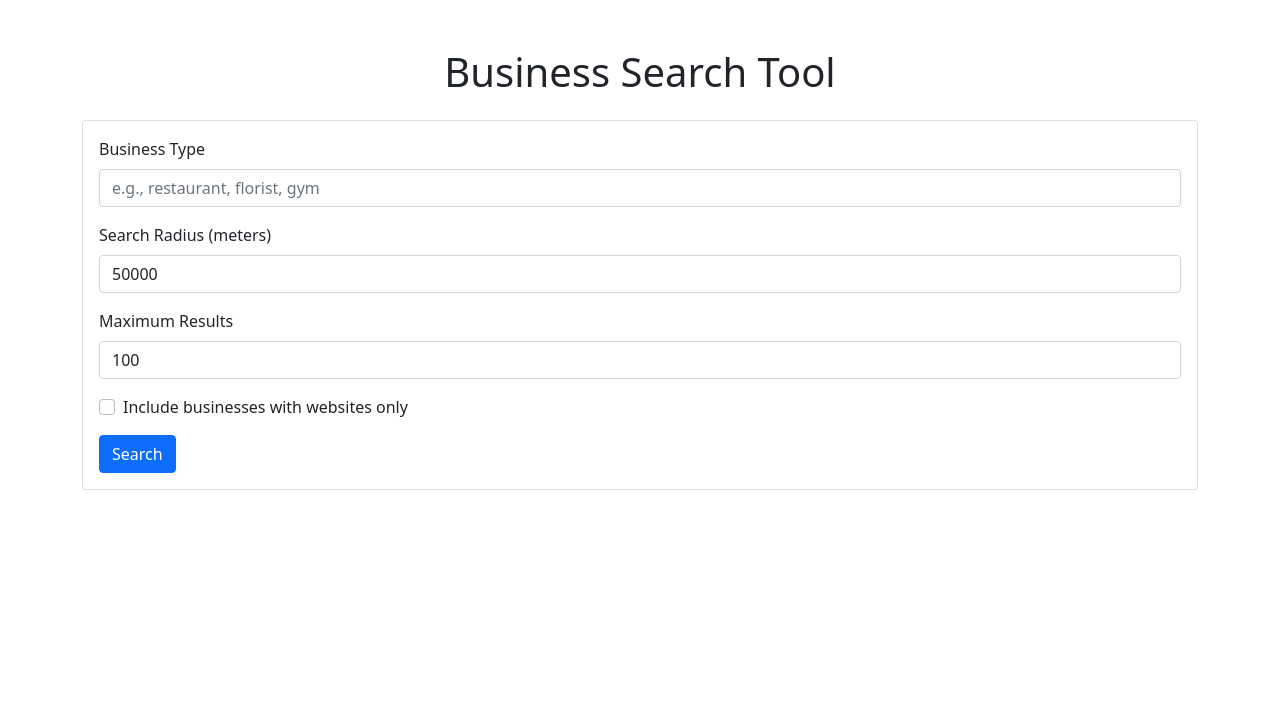
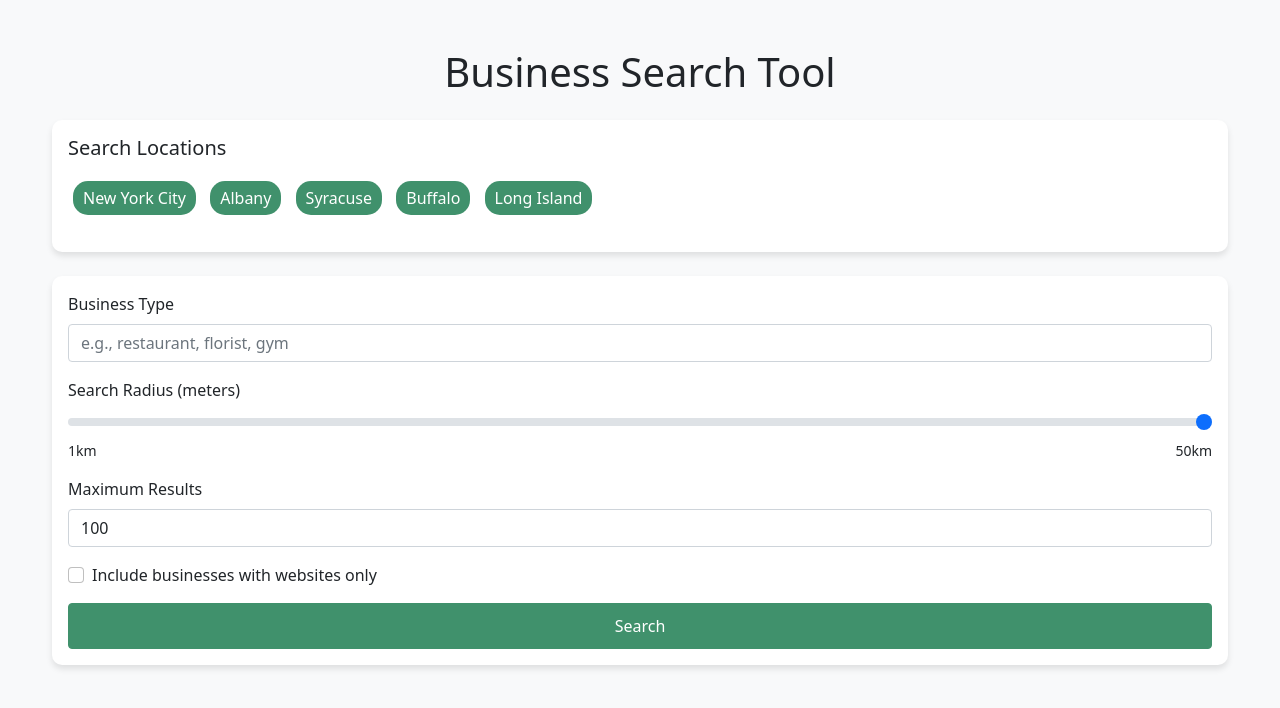
Before and after one commit to cwmccann21/BusinessScraper, a Flask app: page / in a window 1280 px wide. Shown: the top 708 px of the page. Run offline with Flask 3, Linux system fonts and the light colour scheme.

Commit message:
Improve error handling and restore UI design

```diff
--- a/app.py
+++ b/app.py
@@ -3,6 +3,7 @@ from flask_cors import CORS
 from scraper import statewide_search
 import os
 from dotenv import load_dotenv
+import traceback
 
 load_dotenv()
 
@@ -37,10 +38,17 @@ def search():
             return jsonify({'error': 'API key not configured'}), 500
 
         places = statewide_search(api_key, niche, radius, max_results, include_websites)
+
+        if not places:
+            return jsonify({'results': [], 'message': 'No results found'}), 200
+
         return jsonify({'results': places})
+    except ValueError as e:
+        app.logger.error(f"Value Error: {str(e)}")
+        return jsonify({'error': 'Invalid input parameters'}), 400
     except Exception as e:
-        app.logger.error(f"Error in search: {str(e)}")
-        return jsonify({'error': str(e)}), 500
+        app.logger.error(f"Error in search: {str(e)}\n{traceback.format_exc()}")
+        return jsonify({'error': 'An error occurred while processing your request'}), 500
 
 @app.errorhandler(404)
 def not_found_error(error):
--- a/templates/index.html
+++ b/templates/index.html
@@ -5,20 +5,84 @@
     <meta name="viewport" content="width=device-width, initial-scale=1.0">
     <title>Business Search Tool</title>
     <link href="https://cdn.jsdelivr.net/npm/bootstrap@5.1.3/dist/css/bootstrap.min.css" rel="stylesheet">
+    <style>
+        body {
+            background-color: #f8f9fa;
+        }
+        .container {
+            max-width: 1200px;
+        }
+        .card {
+            border: none;
+            box-shadow: 0 4px 6px rgba(0, 0, 0, 0.1);
+            border-radius: 10px;
+        }
+        .btn-primary {
+            background-color: #40916c;
+            border-color: #40916c;
+            padding: 10px 25px;
+        }
+        .btn-primary:hover {
+            background-color: #2d6a4f;
+            border-color: #2d6a4f;
+        }
+        .form-control:focus {
+            border-color: #40916c;
+            box-shadow: 0 0 0 0.2rem rgba(64, 145, 108, 0.25);
+        }
+        .table {
+            background-color: white;
+            border-radius: 8px;
+            overflow: hidden;
+        }
+        .table th {
+            background-color: #40916c;
+            color: white;
+            border: none;
+        }
+        .spinner-border {
+            color: #40916c;
+        }
+        .location-badge {
+            background-color: #40916c;
+            color: white;
+            padding: 5px 10px;
+            border-radius: 15px;
+            margin: 5px;
+            display: inline-block;
+        }
+    </style>
 </head>
 <body>
     <div class="container mt-5">
         <h1 class="text-center mb-4">Business Search Tool</h1>
+        <div class="card mb-4">
+            <div class="card-body">
+                <h5 class="card-title mb-3">Search Locations</h5>
+                <div class="location-badges mb-3">
+                    <span class="location-badge">New York City</span>
+                    <span class="location-badge">Albany</span>
+                    <span class="location-badge">Syracuse</span>
+                    <span class="location-badge">Buffalo</span>
+                    <span class="location-badge">Long Island</span>
+                </div>
+            </div>
+        </div>
         <div class="card">
             <div class="card-body">
                 <form id="searchForm" class="needs-validation" novalidate>
                     <div class="mb-3">
                         <label for="niche" class="form-label">Business Type</label>
                         <input type="text" class="form-control" id="niche" required placeholder="e.g., restaurant, florist, gym">
+                        <div class="invalid-feedback">Please enter a business type</div>
                     </div>
                     <div class="mb-3">
                         <label for="radius" class="form-label">Search Radius (meters)</label>
-                        <input type="number" class="form-control" id="radius" value="50000" min="1000" max="50000">
+                        <input type="range" class="form-range" id="radius" min="1000" max="50000" step="1000" value="50000">
+                        <div class="d-flex justify-content-between">
+                            <small>1km</small>
+                            <small id="radiusValue">50km</small>
+                        </div>
                     </div>
                     <div class="mb-3">
                         <label for="maxResults" class="form-label">Maximum Results</label>
@@ -28,14 +92,14 @@
                         <input type="checkbox" class="form-check-input" id="includeWebsites">
                         <label class="form-check-label" for="includeWebsites">Include businesses with websites only</label>
                     </div>
-                    <button type="submit" class="btn btn-primary">Search</button>
+                    <button type="submit" class="btn btn-primary w-100">Search</button>
                 </form>
             </div>
         </div>
         <div id="results" class="mt-4" style="display: none;">
             <div class="card">
                 <div class="card-body">
-                    <h3>Results</h3>
+                    <h3 class="mb-4">Results</h3>
                     <div id="resultsList"></div>
                 </div>
             </div>
@@ -44,12 +108,19 @@
             <div class="spinner-border" role="status">
                 <span class="visually-hidden">Loading...</span>
             </div>
-            <p class="mt-2">Searching businesses... This may take a few minutes.</p>
+            <p class="mt-2">Searching businesses across New York State... This may take a few minutes.</p>
         </div>
     </div>
 
     <script src="https://cdn.jsdelivr.net/npm/bootstrap@5.1.3/dist/js/bootstrap.bundle.min.js"></script>
     <script>
+        // Update radius value display
+        const radiusInput = document.getElementById('radius');
+        const radiusValue = document.getElementById('radiusValue');
+        radiusInput.addEventListener('input', function() {
+            radiusValue.textContent = (this.value / 1000) + 'km';
+        });
+
         document.getElementById('searchForm').addEventListener('submit', async function(e) {
             e.preventDefault();
 
@@ -59,6 +130,7 @@
 
             loading.style.display = 'block';
             results.style.display = 'none';
+            resultsList.innerHTML = '';
 
             const data = {
                 niche: document.getElementById('niche').value,
@@ -78,8 +150,10 @@
 
                 const result = await response.json();
 
-                if (response.ok) {
-                    resultsList.innerHTML = '';
+                if (!response.ok) {
+                    throw new Error(result.error || 'An error occurred while fetching results');
+                }
+
                 if (result.results && result.results.length > 0) {
                     const table = document.createElement('table');
                     table.className = 'table table-striped';
@@ -99,25 +173,21 @@
                                     <td>${place.Name || 'N/A'}</td>
                                     <td>${place.Address || 'N/A'}</td>
                                     <td>${place.Phone || 'N/A'}</td>
-                                        <td>${place.Rating || 'N/A'}</td>
-                                        <td>${place.Website ? `<a href="${place.Website}" target="_blank">Visit</a>` : 'N/A'}</td>
+                                    <td>${place.Rating ? `${place.Rating} ⭐` : 'N/A'}</td>
+                                    <td>${place.Website ? `<a href="${place.Website}" target="_blank" class="btn btn-sm btn-outline-primary">Visit</a>` : 'N/A'}</td>
                                 </tr>
                             `).join('')}
                         </tbody>
                     `;
                     resultsList.appendChild(table);
                 } else {
-                        resultsList.innerHTML = '<p class="text-center">No results found</p>';
-                    }
-                    results.style.display = 'block';
-                } else {
-                    throw new Error(result.error || 'Failed to fetch results');
+                    resultsList.innerHTML = '<div class="alert alert-info">No results found for your search criteria</div>';
                 }
             } catch (error) {
                 resultsList.innerHTML = `<div class="alert alert-danger">${error.message}</div>`;
-                results.style.display = 'block';
             } finally {
                 loading.style.display = 'none';
+                results.style.display = 'block';
             }
         });
     </script>
```
Lines whose indentation alone changed are shown as unchanged.
